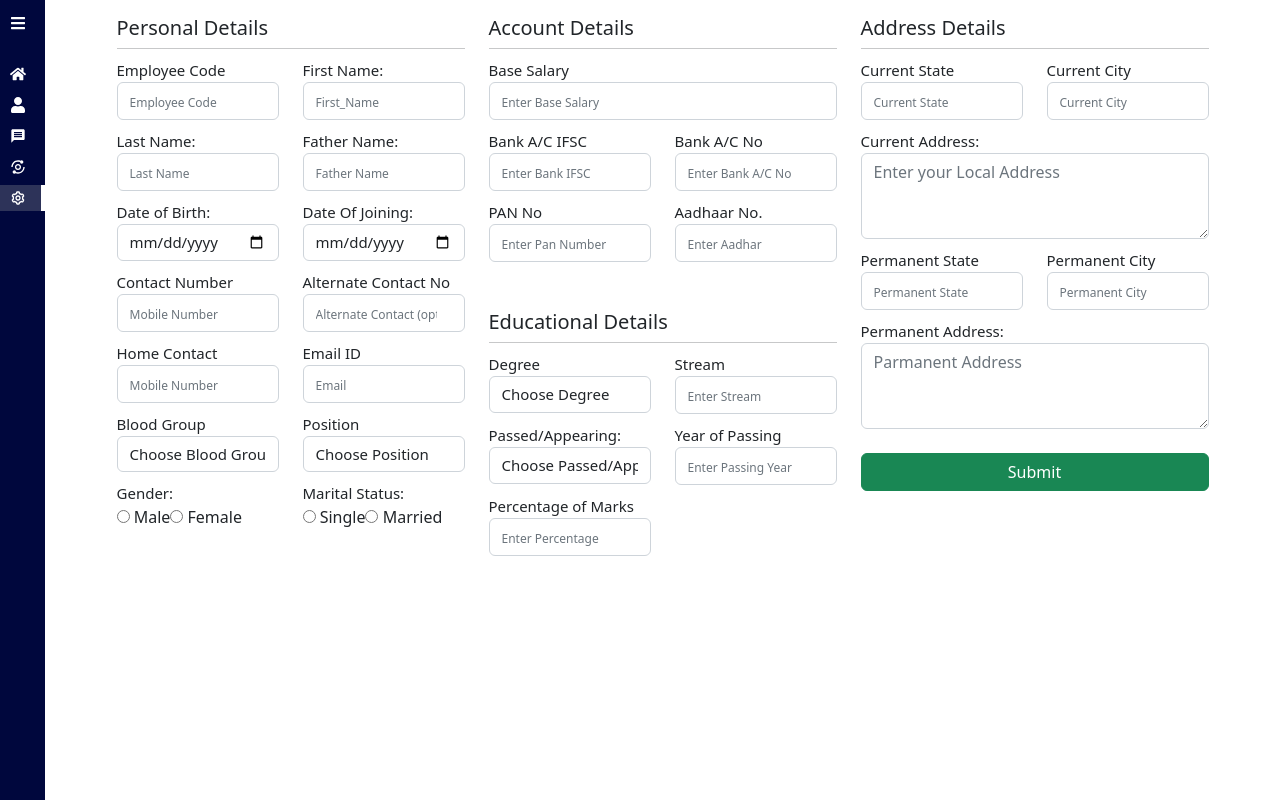
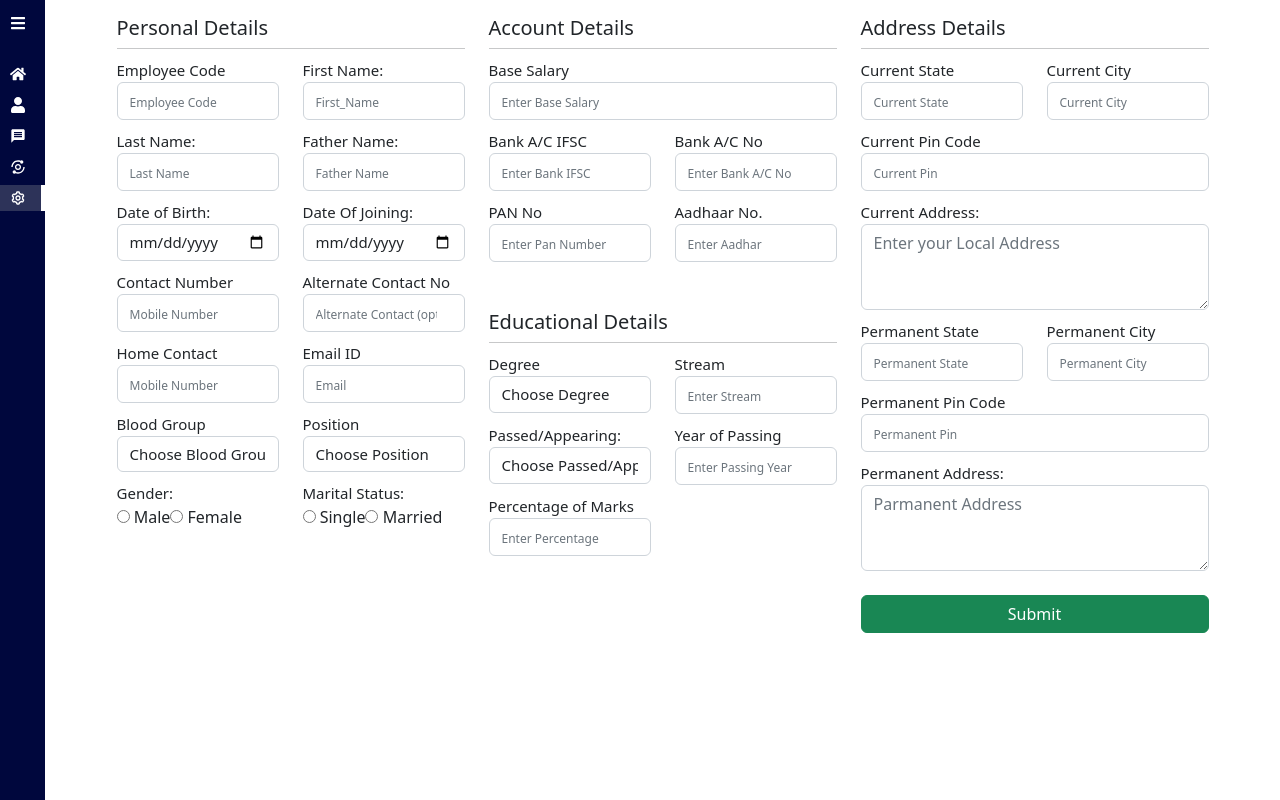
Before and after one commit to niklesh-zd/zd-payroll, a React (Create React App) app in the folder payroll-front/: page /settings/profile in a window 1280 px wide. Built offline with nearby package versions, Linux system fonts and the light colour scheme.

Commit message:
added : employee experience calculator

```diff
--- a/payroll-front/src/pages/Employee/AddEmployee.jsx
+++ b/payroll-front/src/pages/Employee/AddEmployee.jsx
@@ -49,7 +49,7 @@ function AddEmployee(props) {
     setErrors(validationErrors.errObj);
     if (validationErrors && validationErrors.formIsValid) {
       axios
-        .post("http://192.168.29.37:7071/emp/add_employ", fields)
+        .post("http://localhost:7071/emp/add_employ", fields)
         .then((response) => {
           console.log("success", response.data.message);
           if (response.data.message == "Success ") {
@@ -76,7 +76,7 @@ function AddEmployee(props) {
     setErrors(validationErrors.errObj);
     if (validationErrors && validationErrors.formIsValid) {
       axios
-        .post("http://192.168.29.37:7071/emp/update/" + props.data._id, fields)
+        .post("http://localhost:7071/emp/update/" + props.data._id, fields)
         .then((response) => {
           console.log("success", response);
           if (response.data.message == "updated successfully.") {
@@ -671,6 +671,27 @@ function AddEmployee(props) {
                   <div className="col-lg-12 col-md-12 col-sm-12 col-xs-12">
                     <div className="form-group">
                       <label className="profile_details_text">
+                        Current Pin Code
+                      </label>
+                      <input
+                        type="text"
+                        name="current_pin_code"
+                        minLength="2"
+                        maxLength="50"
+                        className="form-control"
+                        placeholder="Current Pin"
+                        style={{ textTransform: "capitalize" }}
+                        value={fields.current_pin_code}
+                        onChange={(e) => handleChange(e)}
+                      />
+                      <div className="errorMsg">{errors.current_pin_code}</div>
+                    </div>
+                  </div>
+                </div>
+                <div className="row">
+                  <div className="col-lg-12 col-md-12 col-sm-12 col-xs-12">
+                    <div className="form-group">
+                      <label className="profile_details_text">
                         Current Address:
                       </label>
                       <textarea
@@ -730,6 +751,27 @@ function AddEmployee(props) {
                   <div className="col-lg-12 col-md-12 col-sm-12 col-xs-12">
                     <div className="form-group">
                       <label className="profile_details_text">
+                        Permanent Pin Code
+                      </label>
+                      <input
+                        type="text"
+                        name="permanent_pin_code"
+                        minLength="2"
+                        maxLength="50"
+                        className="form-control"
+                        placeholder="Permanent Pin"
+                        style={{ textTransform: "capitalize" }}
+                        value={fields.permanent_pin_code}
+                        onChange={(e) => handleChange(e)}
+                      />
+                      <div className="errorMsg">{errors.permanent_pin_code}</div>
+                    </div>
+                  </div>
+                </div>
+                <div className="row">
+                  <div className="col-lg-12 col-md-12 col-sm-12 col-xs-12">
+                    <div className="form-group">
+                      <label className="profile_details_text">
                         Permanent Address:
                       </label>
                       <textarea
--- a/payroll-front/src/pages/Employee/EmpDetail.jsx
+++ b/payroll-front/src/pages/Employee/EmpDetail.jsx
@@ -14,7 +14,7 @@ const EmpDetail = () => {
     navigate('/settings/leave')
   }
   useEffect(() => {
-    fetch('http://192.168.29.37:7071/emp/emp_1/' + id)
+    fetch('http://localhost:7071/emp/emp_1/' + id)
       .then((res) => {
         return res.json()
       })
@@ -38,7 +38,7 @@ const EmpDetail = () => {
     }).then((result) => {
       if (result.isConfirmed) {
         window
-          .fetch('http://192.168.29.37:7071/emp/delete_emp/' + id, {
+          .fetch('http://localhost:7071/emp/delete_emp/' + id, {
             method: 'POST',
           })
           .then((res) => {
--- a/payroll-front/src/pages/Employee/EmpEdit.jsx
+++ b/payroll-front/src/pages/Employee/EmpEdit.jsx
@@ -9,7 +9,7 @@ const Empedit = () => {
     console.log('idddd', id)
 
     useEffect(() => {
-        fetch('http://192.168.29.37:7071/emp/emp_1/' + id)
+        fetch('http://localhost:7071/emp/emp_1/' + id)
           .then((res) => {
             return res.json()
           })
--- /dev/null
+++ b/payroll-front/src/pages/Employee/experienceCalculator.js
@@ -0,0 +1,14 @@
+export function experienceCalculator(startDate) {
+    startDate = new Date(startDate);
+    let endDate = new Date();
+
+    let years = endDate.getFullYear() - startDate.getFullYear();
+    let months = endDate.getMonth() - startDate.getMonth();
+
+    if (months < 0) {
+      years--;
+      months += 12;
+    }
+
+    return `${years} year ${months} months`;
+  }
--- a/payroll-front/src/pages/Employee/manageEmpyee.jsx
+++ b/payroll-front/src/pages/Employee/manageEmpyee.jsx
@@ -4,6 +4,7 @@ import { useParams } from "react-router-dom";
 import DataTable from "react-data-table-component";
 import { BsPencilSquare } from "react-icons/bs";
 import { CgMoreO } from "react-icons/cg";
+import { experienceCalculator } from "./experienceCalculator";
 const ManageEmpyee = () => {
   const { id } = useParams();
 
@@ -20,20 +21,23 @@ const ManageEmpyee = () => {
   };
   useEffect(() => {
     window
-      .fetch("http://192.168.29.37:7071/emp/get_employ")
+      .fetch("http://localhost:7071/emp/get_employ")
       .then((res) => {
         return res.json();
       })
       .then((resp) => {
         let DOJ;
+        let experience;
         let arr = [];
         let finalArr = [];
         for (let i = 0; i < resp.length; i++) {
           arr.push(resp[i]);
         }
         arr.map((e) => {
+          experience = experienceCalculator(e.date_of_joining)
           DOJ = new Date(e.date_of_joining).toLocaleDateString("pt-PT");
-          finalArr.push({ ...e, DOJ: DOJ });
+          console.log('experience',experience);
+          finalArr.push({ ...e, DOJ: DOJ, experience: experience });
         });
         empdatachange(finalArr);
       })
@@ -62,6 +66,10 @@ const ManageEmpyee = () => {
       name: "Phone",
       selector: "Contact_Number",
       sortable: true,
+    },
+    {
+      name: "Experience",
+      selector: "experience",
     },
     {
       name: "DOJ",
--- a/payroll-front/src/pages/Leaves/Leave.jsx
+++ b/payroll-front/src/pages/Leaves/Leave.jsx
@@ -15,7 +15,7 @@ const Leaves = () => {
   console.log("leavesData", leavesData);
   useEffect(() => {
     window
-      .fetch('http://192.168.29.37:7071/emp/get_employ')
+      .fetch('http://localhost:7071/emp/get_employ')
       .then((res) => {
         return res.json()
       })
@@ -31,7 +31,7 @@ const Leaves = () => {
     e.preventDefault();
     console.log("0000");
     axios
-      .post("http://192.168.29.37:7071/Emp_Leave/leave", leavesData)
+      .post("http://localhost:7071/Emp_Leave/leave", leavesData)
       .then((response) => {
         console.log("success", response);
       }).then(()=>{
--- a/payroll-front/src/pages/Leaves/LeaveDetails.js
+++ b/payroll-front/src/pages/Leaves/LeaveDetails.js
@@ -39,7 +39,7 @@ function LeaveDetails() {
   const [empLeaveData, setEmpLeaveData] = useState([]);
   useEffect(() => {
     axios
-      .get("http://192.168.29.37:7071/Emp_Leave/get_leave")
+      .get("http://localhost:7071/Emp_Leave/get_leave")
       .then((response) => {
         let filteredArr = [];
         let filteredObj = {};
```
